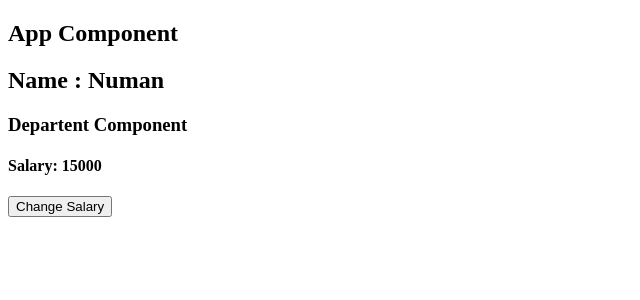
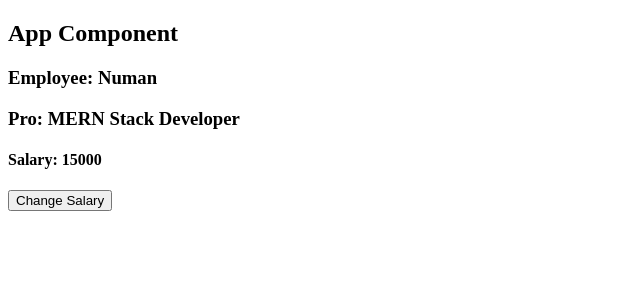
Before and after one commit to num-js/learn-React-advance, a React (Create React App) app: page / in a window 1280 px wide. Shown: the top 300 px of the page, without its empty margins (0-640 px from the left). Built offline with nearby package versions, Linux system fonts and the light colour scheme.

Commit message:
Context More Optimized & maked code Readable

```diff
--- a/src/Context.js
+++ b/src/Context.js
@@ -1,5 +1,5 @@
 import React from 'react';
-const MyContext = React.createContext();
+export const MyContext = React.createContext();
 
 export const Provider = MyContext.Provider;
-export const Consumer = MyContext.Consumer;
+// export const Consumer = MyContext.Consumer;
--- a/src/Departent.js
+++ b/src/Departent.js
@@ -1,11 +1,14 @@
 import React, { Component } from 'react';
 import Salary from './Salary';
+import {MyContext} from './Context';
 
 class Departent extends Component {
+    static contextType = MyContext;
+
     render() {
         return (
             <>
-                <h3>Departent Component</h3>
+                <h3>Pro: {this.context.stateData.pro}</h3>
                 <Salary />
             </>
         );
--- a/src/Employee.js
+++ b/src/Employee.js
@@ -1,19 +1,15 @@
 import React, { Component } from 'react';
 import Departent from './Departent';
-import { Consumer } from './Context';
+import { MyContext } from './Context';
 
 class Employee extends Component {
+
+    static contextType = MyContext;
+
     render() {
         return (
             <>
-                <Consumer>
-                    {
-                        ({ stateData, increaseSalary }) =>
-                            <>
-                                <h2>Name : {stateData.name}</h2>
-                            </>
-                    }
-                </Consumer>
+                <h3>Employee: {this.context.stateData.name}</h3>
                 <Departent />
             </>
         );
--- a/src/Salary.js
+++ b/src/Salary.js
@@ -1,12 +1,15 @@
 import React, { Component } from 'react';
-import { Consumer } from './Context';
+import { MyContext } from './Context';
 
 class Salary extends Component {
 
+    static contextType = MyContext;
+
     render() {
+        console.log('this.context:- ', this.context);
         return (
             <>
-                <Consumer>
+                {/* <Consumer>
                     {
                         ({stateData, increaseSalary}) =>
                             <>
@@ -18,7 +21,15 @@ class Salary extends Component {
                                 </button>
                             </>
                     }
-                </Consumer>
+                </Consumer> */}
+
+
+                <h4>Salary: {this.context.stateData.salary}</h4>
+                <button
+                    onClick={this.context.increaseSalary}
+                >
+                    Change Salary
+                </button>
             </>
         );
     }
```
